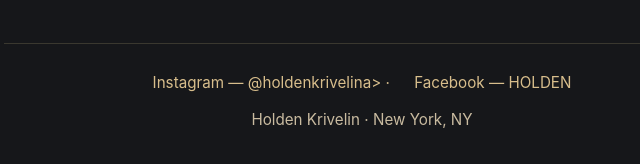
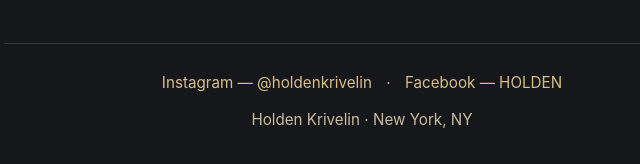
Before and after one commit to holdenkrivelin-max/holdenkrivelin.com, a plain HTML site: page index.html in a window 1280 px wide. Shown: the part 2126-2290 px from the top of the page, 278-918 px from the left. Drawn offline with Linux system fonts and the light colour scheme.

Commit message:
Fix Instagram footer closing tag

```diff
--- a/index.html
+++ b/index.html
@@ -87,7 +87,7 @@ footer .social a{color:var(--champagne); text-decoration:none; margin:0 10px;}
 </section>
 
 <footer>
-<div class="social" id="social-links"><a href="https://www.instagram.com/holdenkrivelin">Instagram — @holdenkrivelina> · <a href="https://www.facebook.com/profile.php?id=1102964419573154">Facebook — HOLDEN</a></div>
+<div class="social" id="social-links"><a href="https://www.instagram.com/holdenkrivelin">Instagram — @holdenkrivelin</a> · <a href="https://www.facebook.com/profile.php?id=1102964419573154">Facebook — HOLDEN</a></div>
 <div>Holden Krivelin · New York, NY</div>
 </footer>
 
```
